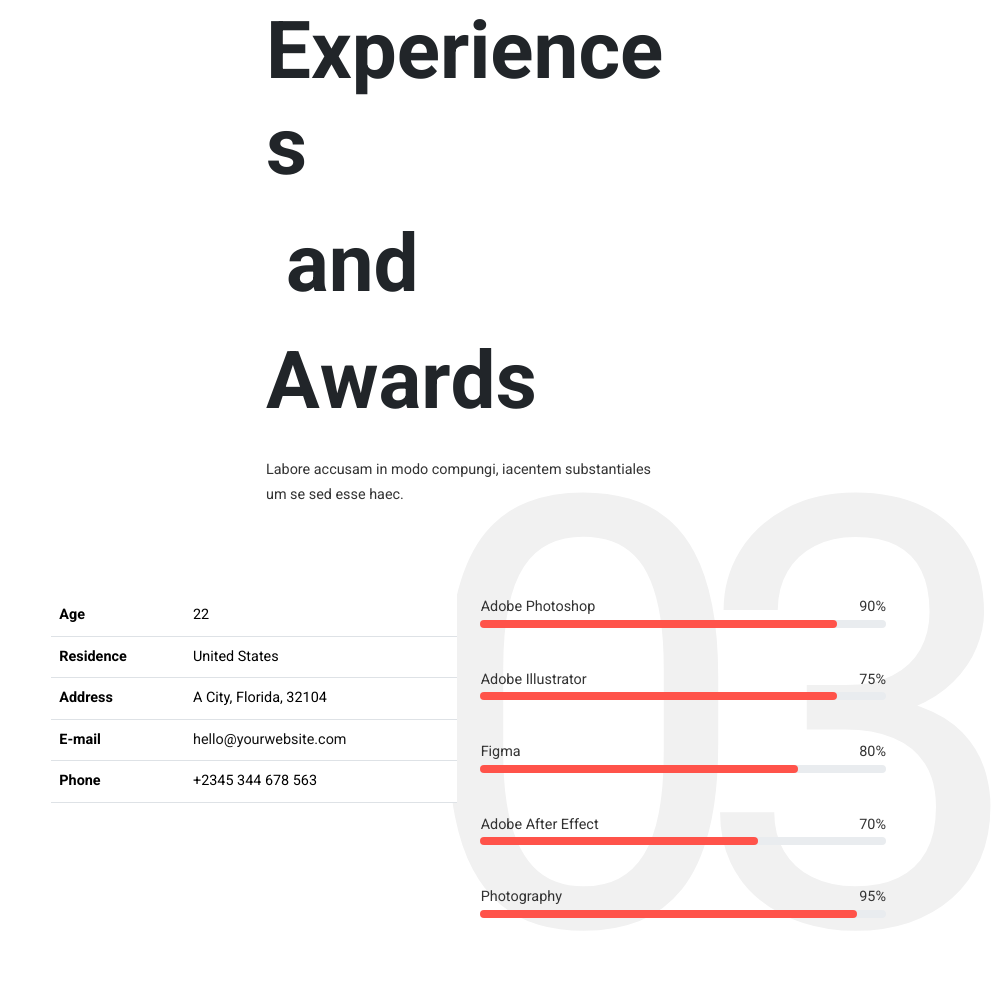
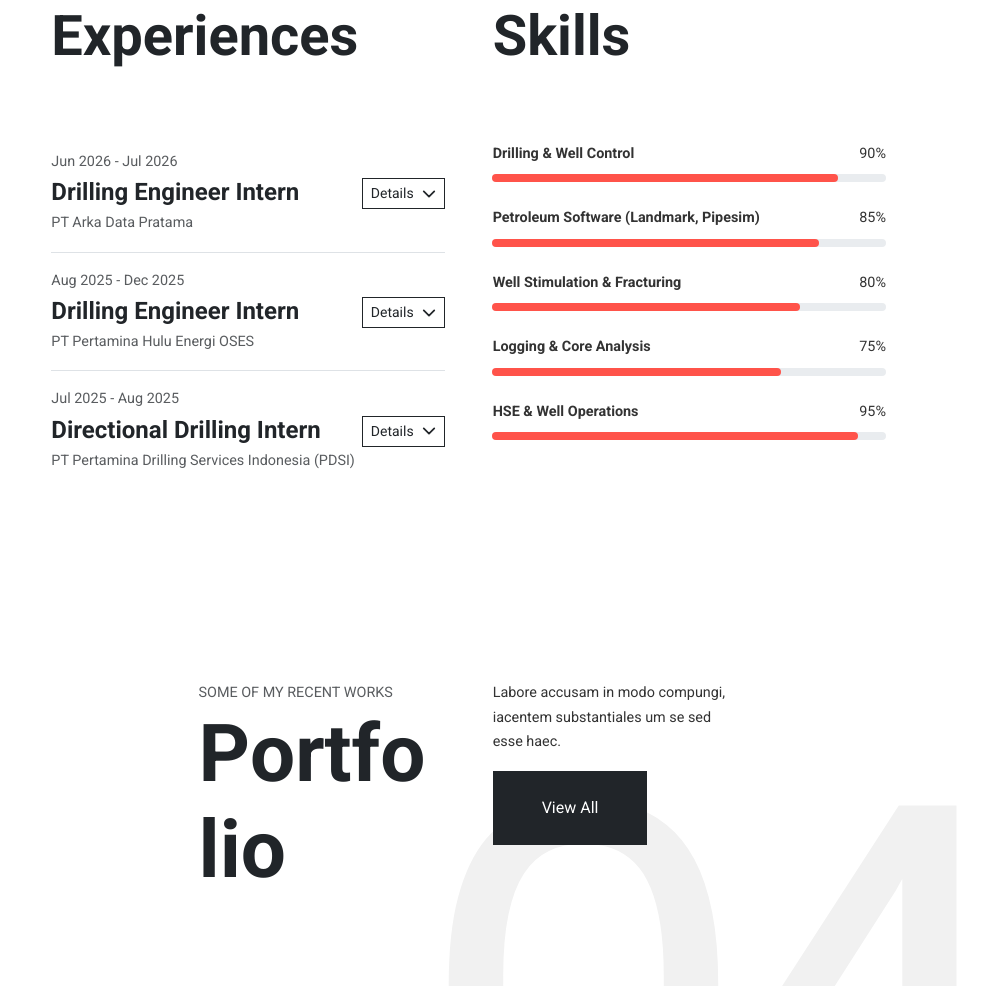
Before and after one commit to MohammadDickySustiawan/Mohammad-Dicky-Sustiawan, a plain HTML site: page index.html in a window 1280 px wide. Shown: the part 3796-4782 px from the top of the page, without its empty margins (278-1280 px from the left). Drawn offline with nearby package versions, Linux system fonts and the light colour scheme.

Commit message:
Update index.html

```diff
--- a/index.html
+++ b/index.html
@@ -562,84 +562,113 @@
             </div>
           </section>
 
-          <section id="experience" class="my-5 py-5 bg-text" data-text="03">
-            <div class="row justify-content-center mb-5">
+<section id="experience" class="my-5 py-5">
+            <div class="row g-5">
+              <!-- Kolom Kiri: Experiences -->
               <div class="col-lg-6" data-aos="fade-up">
-                <h2 class="display-1 txt-fx slide-up">Experiences and Awards</h2>
-                <p>Labore accusam in modo compungi, iacentem substantiales um se sed esse haec.</p>
-              </div>
-            </div>
-            <div class="row">
-              <div class="col-lg-6">
-                <div class="info-element py-4" data-aos="fade-up">
-                  <table class="table">
-                    <tbody>
-                      <tr>
-                        <th>Age</th>
-                        <td>22</td>
-                      </tr>
-                      <tr>
-                        <th>Residence</th>
-                        <td>United States</td>
-                      </tr>
-                      <tr>
-                        <th>Address</th>
-                        <td>A City, Florida, 32104</td>
-                      </tr>
-                      <tr>
-                        <th>E-mail</th>
-                        <td><a href="#">hello@yourwebsite.com</a></td>
-                      </tr>
-                      <tr class="no-border-bottom">
-                        <th>Phone</th>
-                        <td>+2345 344 678 563</td>
-                      </tr>
-                    </tbody>
-                  </table>
+                <h2 class="display-4 mb-5 txt-fx slide-up">Experiences</h2>
+
+                <div class="data-info py-3 border-bottom">
+                  <span class="meta-date text-muted">Jun 2026 - Jul 2026</span>
+                  <div class="d-flex justify-content-between align-items-start gap-3 mt-1">
+                    <h3 class="info-title fs-4 mb-1">Drilling Engineer Intern</h3>
+                    <button class="btn btn-sm btn-outline-dark btn-toggle collapsed d-inline-flex align-items-center gap-2 flex-shrink-0" type="button" data-bs-toggle="collapse" data-bs-target="#expDetail1" aria-expanded="false" aria-controls="expDetail1">Details</button>
+                  </div>
+                  <p class="text-muted mb-0">PT Arka Data Pratama</p>
+                  <div class="collapse" id="expDetail1">
+                    <ul class="mt-3 mb-0 ps-3">
+                      <li>Conducted a risk assessment for Sarulla Operation Limited</li>
+                      <li>Contributed to engineering tasks and budget estimation consultation for PLN Enjiniring</li>
+                      <li>Supported the preparation of a drilling manual for a client</li>
+                      <li>Participated in reviewing and revising the DMBS contract bundle</li>
+                    </ul>
+                  </div>
+                </div>
+
+                <div class="data-info py-3 border-bottom">
+                  <span class="meta-date text-muted">Aug 2025 - Dec 2025</span>
+                  <div class="d-flex justify-content-between align-items-start gap-3 mt-1">
+                    <h3 class="info-title fs-4 mb-1">Drilling Engineer Intern</h3>
+                    <button class="btn btn-sm btn-outline-dark btn-toggle collapsed d-inline-flex align-items-center gap-2 flex-shrink-0" type="button" data-bs-toggle="collapse" data-bs-target="#expDetail2" aria-expanded="false" aria-controls="expDetail2">Details</button>
+                  </div>
+                  <p class="text-muted mb-0">PT Pertamina Hulu Energi OSES</p>
+                  <div class="collapse" id="expDetail2">
+                    <ul class="mt-3 mb-0 ps-3">
+                      <li>Created 15+ stick charts prepared for the next drilling well</li>
+                      <li>Summarized and kept daily drilling reports updated for 3 wells</li>
+                      <li>Collected and processed existing well data and assisted in well cost programming</li>
+                      <li>Contributed to engineering tasks and completed 5+ End of Well Reports</li>
+                      <li>Collected and compiled 100+ Material Tracking Documents and OCTG</li>
+                      <li>Supported field operations and gained expertise in the mechanisms of drilling tools, tubulars, and completion tools</li>
+                      <li>Participated in the review and observation of completion products presented in the tender</li>
+                      <li>Inspected and analyzed a tubing string that failed during run-in-hole, resulting in a leakage incident</li>
+                      <li>Learned about drilling in both engineering and operations</li>
+                    </ul>
+                  </div>
+                </div>
+
+                <div class="data-info py-3">
+                  <span class="meta-date text-muted">Jul 2025 - Aug 2025</span>
+                  <div class="d-flex justify-content-between align-items-start gap-3 mt-1">
+                    <h3 class="info-title fs-4 mb-1">Directional Drilling Intern</h3>
+                    <button class="btn btn-sm btn-outline-dark btn-toggle collapsed d-inline-flex align-items-center gap-2 flex-shrink-0" type="button" data-bs-toggle="collapse" data-bs-target="#expDetail3" aria-expanded="false" aria-controls="expDetail3">Details</button>
+                  </div>
+                  <p class="text-muted mb-0">PT Pertamina Drilling Services Indonesia (PDSI)</p>
+                  <div class="collapse" id="expDetail3">
+                    <ul class="mt-3 mb-0 ps-3">
+                      <li>Supported work activities by creating 10+ well trajectories based on historical well data</li>
+                      <li>Assisted in planning for PDSI clients</li>
+                      <li>Significantly improved proficiency in operating Landmark Halliburton software</li>
+                      <li>Gained knowledge of directional drilling and MWD (Measurement While Drilling)</li>
+                    </ul>
+                  </div>
                 </div>
               </div>
-              <div class="col-lg-6">
-                <div class="skill-chart py-4" data-aos="fade-up">
+
+              <!-- Kolom Kanan: Skills -->
+              <div class="col-lg-6" data-aos="fade-up" data-aos-delay="200">
+                <h2 class="display-4 mb-5 txt-fx slide-up">Skills</h2>
+                <div class="skill-chart py-2">
                   <ul class="skill-chart-list list-unstyled">
-                    <li>
-                      <div class="chart-header d-flex justify-content-between">
-                        <span class="skill-title">Adobe Photoshop</span>
+                    <li class="mb-4">
+                      <div class="chart-header d-flex justify-content-between mb-2">
+                        <span class="skill-title fw-bold">Drilling &amp; Well Control</span>
                         <span class="percentage">90%</span>
                       </div>
                       <div class="chart-border">
                         <div class="chart-percentage ninety-percent"></div>
                       </div>
                     </li>
-                    <li>
-                      <div class="chart-header d-flex justify-content-between">
-                        <span class="skill-title">Adobe Illustrator</span>
-                        <span class="percentage">75%</span>
+                    <li class="mb-4">
+                      <div class="chart-header d-flex justify-content-between mb-2">
+                        <span class="skill-title fw-bold">Petroleum Software (Landmark, Pipesim)</span>
+                        <span class="percentage">85%</span>
                       </div>
                       <div class="chart-border">
-                        <div class="chart-percentage ninety-percent"></div>
+                        <div class="chart-percentage eighty-five-percent" style="width: 85%;"></div>
                       </div>
                     </li>
-                    <li>
-                      <div class="chart-header d-flex justify-content-between">
-                        <span class="skill-title">Figma</span>
+                    <li class="mb-4">
+                      <div class="chart-header d-flex justify-content-between mb-2">
+                        <span class="skill-title fw-bold">Well Stimulation &amp; Fracturing</span>
                         <span class="percentage">80%</span>
                       </div>
                       <div class="chart-border">
                         <div class="chart-percentage eighty-percent"></div>
                       </div>
                     </li>
-                    <li>
-                      <div class="chart-header d-flex justify-content-between">
-                        <span class="skill-title">Adobe After Effect</span>
-                        <span class="percentage">70%</span>
+                    <li class="mb-4">
+                      <div class="chart-header d-flex justify-content-between mb-2">
+                        <span class="skill-title fw-bold">Logging &amp; Core Analysis</span>
+                        <span class="percentage">75%</span>
                       </div>
                       <div class="chart-border">
-                        <div class="chart-percentage seventy-percent"></div>
+                        <div class="chart-percentage seventy-five-percent"></div>
                       </div>
                     </li>
-                    <li>
-                      <div class="chart-header d-flex justify-content-between">
-                        <span class="skill-title">Photography</span>
+                    <li class="mb-4">
+                      <div class="chart-header d-flex justify-content-between mb-2">
+                        <span class="skill-title fw-bold">HSE &amp; Well Operations</span>
                         <span class="percentage">95%</span>
                       </div>
                       <div class="chart-border">
@@ -730,8 +759,34 @@
                   <p>Have a question about my field experience, software projects, or potential job opportunities? Drop a message below and I will get back to you shortly</p>
                 </div>
               </div>
-              <div class="row d-flex g-5">
-                <div class="col-lg-7" data-aos="fade-up">
+              <div class="row d-flex g-5"><div class="col-lg-7" data-aos="fade-up">
+                  <h3>Personal Details</h3>
+                  <div class="info-element py-2 mb-4">
+                    <table class="table">
+                      <tbody>
+                        <tr>
+                          <th>Age</th>
+                          <td>22</td>
+                        </tr>
+                        <tr>
+                          <th>Residence</th>
+                          <td>Indonesia</td>
+                        </tr>
+                        <tr>
+                          <th>Address</th>
+                          <td>Soewondo St. No. 27, Pati, Central Java</td>
+                        </tr>
+                        <tr>
+                          <th>E-mail</th>
+                          <td><a href="mailto:mohammaddickysustiawan@gmail.com">mohammaddickysustiawan@gmail.com</a></td>
+                        </tr>
+                        <tr class="no-border-bottom">
+                          <th>Phone</th>
+                          <td><a href="tel:+6282224049859">+62 822-2404-9859</a></td>
+                        </tr>
+                      </tbody>
+                    </table>
+                  </div>
                   <h3>Frequently Asked Questions</h3>
                   <div class="accordion" id="accordionExample2">
                     <div class="accordion-item">
```
